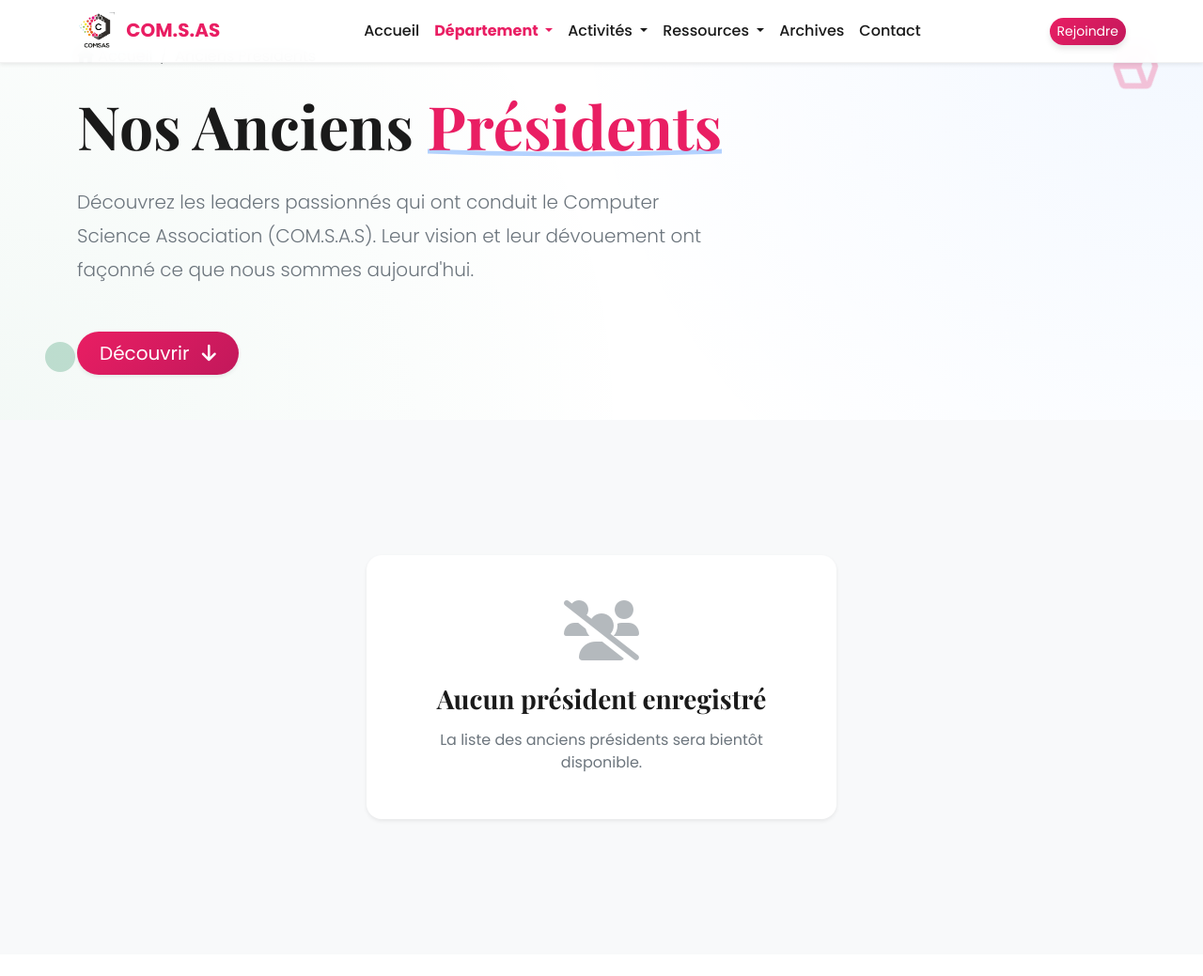
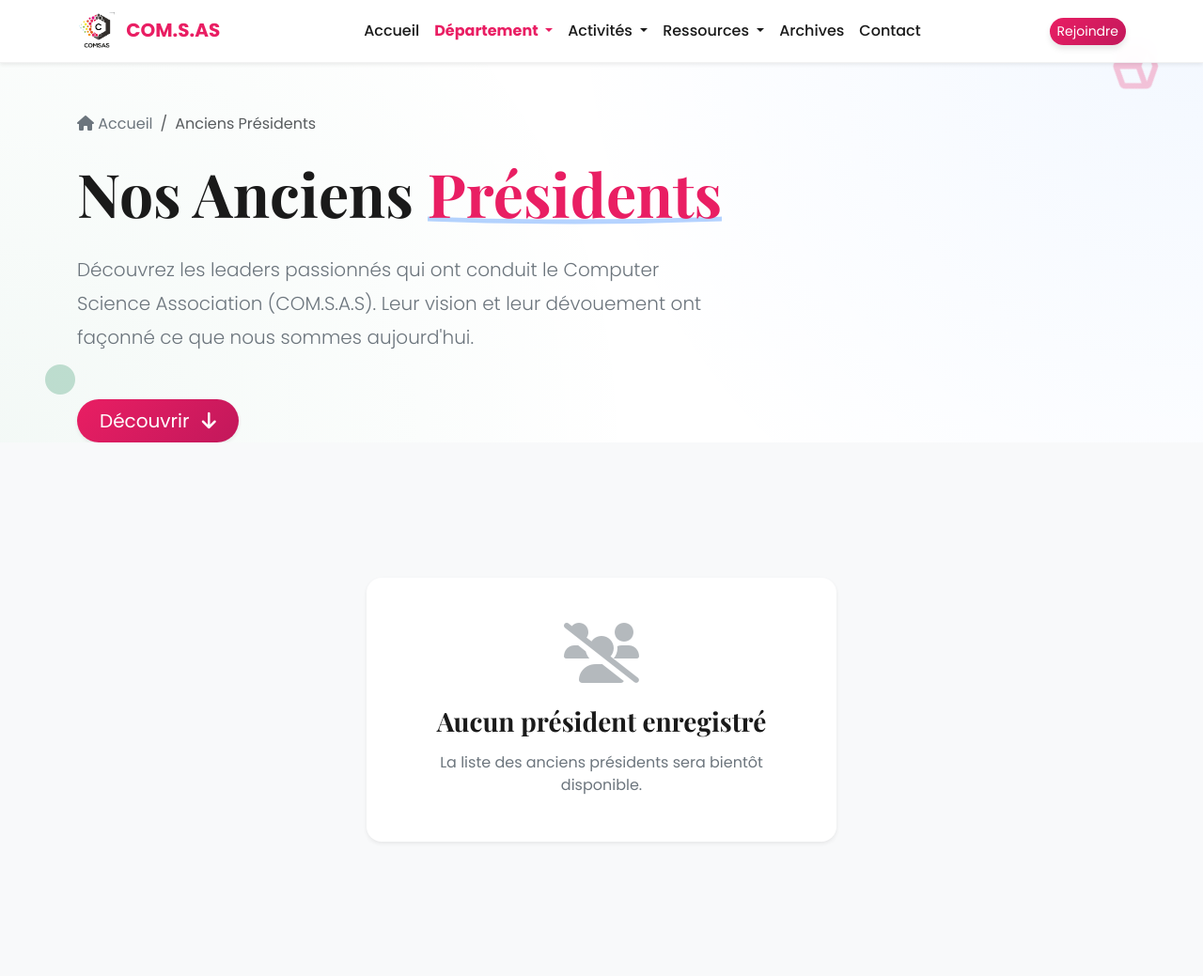
Before and after one commit to neussi/comsas-uy1.com, a Django app: page /presidents/ in a window 1280 px wide. Shown: the top 1039 px of the page at 94% size. Run offline with Django 4.2, Linux system fonts and the light colour scheme; data that the repository does not hold is empty; some libraries are stand-ins or nearby versions.

Commit message:
fix: adjust padding in president templates and enforce apache SSL proxy

```diff
--- a/templates/main/president_detail.html
+++ b/templates/main/president_detail.html
@@ -5,7 +5,7 @@
 
 {% block content %}
 <!-- Hero Section -->
-<section class="py-5 bg-white position-relative overflow-hidden" style="min-height: 35vh;">
+<section class="bg-white position-relative overflow-hidden" style="min-height: 35vh; padding-top: 120px !important;">
     <!-- Abstract background -->
     <div class="position-absolute w-100 h-100 start-0 top-0" style="
         background: linear-gradient(135deg, rgba(13, 110, 253, 0.05) 0%, rgba(25, 135, 84, 0.05) 100%);
--- a/templates/main/president_list.html
+++ b/templates/main/president_list.html
@@ -5,8 +5,8 @@
 
 {% block content %}
 <!-- Hero Section -->
-<section class="py-5 bg-white position-relative overflow-hidden"
-    style="min-height: 40vh; display: flex; align-items: center;">
+<section class="bg-white position-relative overflow-hidden"
+    style="min-height: 40vh; display: flex; align-items: center; padding-top: 120px !important;">
     <div class="position-absolute w-100 h-100 start-0 top-0" style="
         background: radial-gradient(circle at 100% 0%, rgba(13, 110, 253, 0.05) 0%, transparent 50%),
                     radial-gradient(circle at 0% 100%, rgba(25, 135, 84, 0.05) 0%, transparent 50%);
```
Also changed, not shown: 1 other file.
